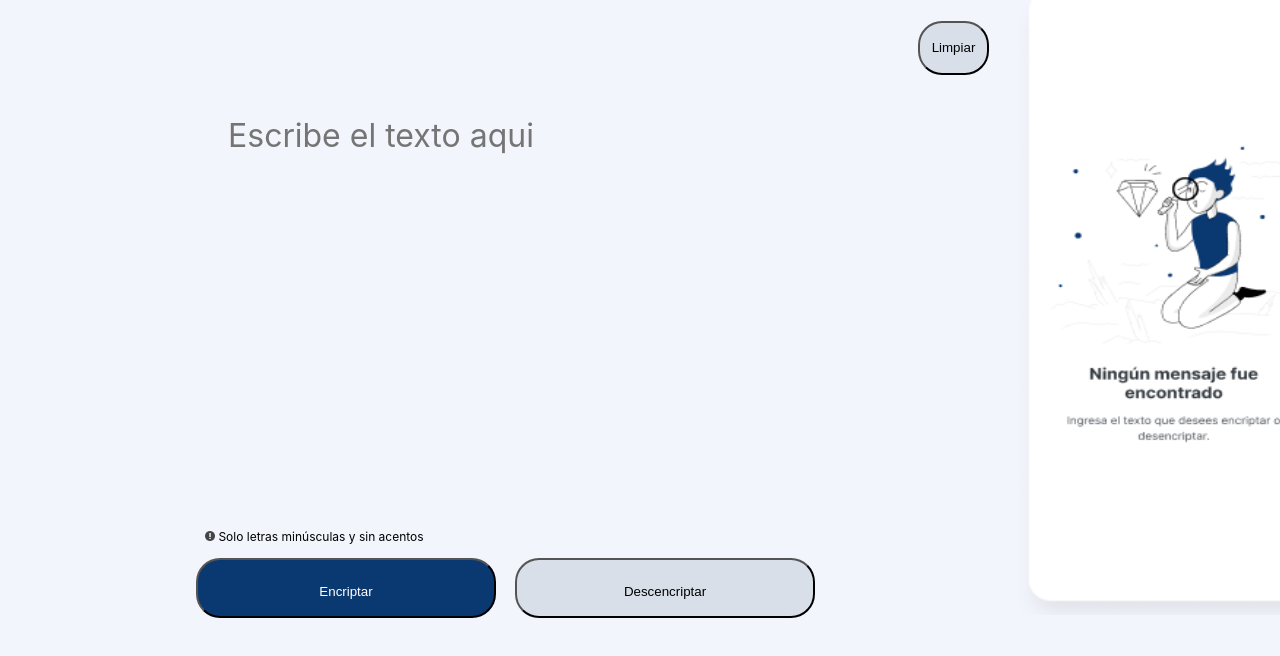
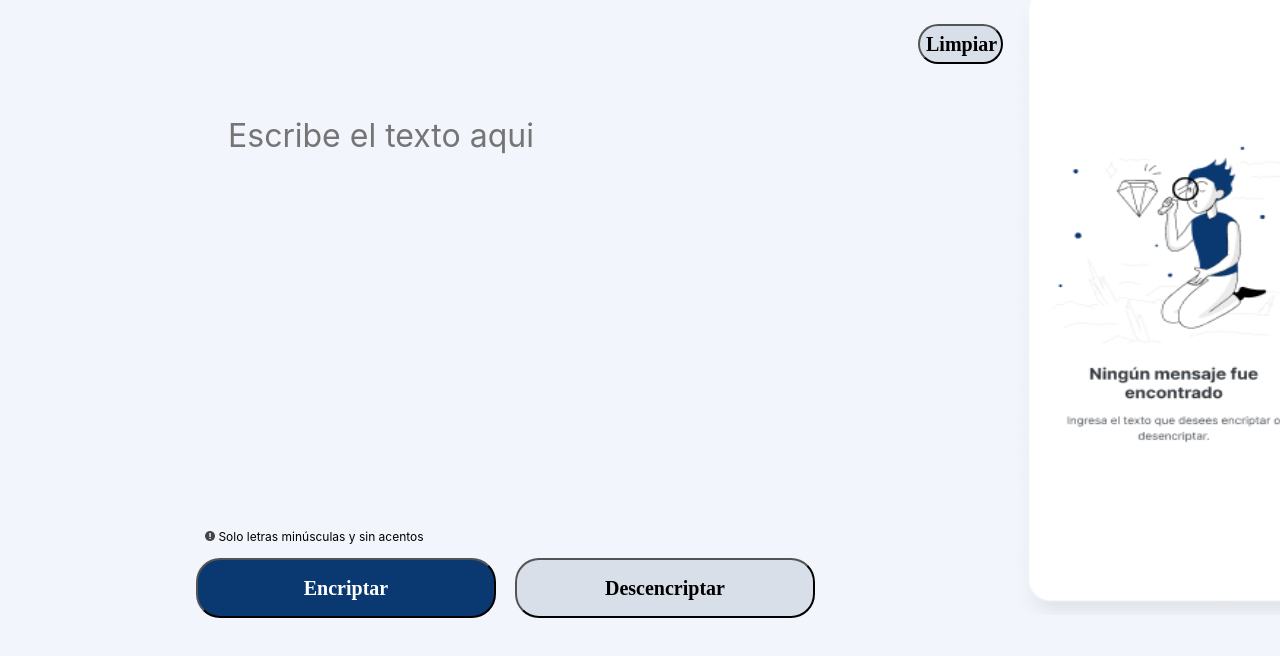
Before and after one commit to carlosedu1234/Encriptador, a plain HTML site: page index.html in a window 1280 px wide. Shown: the part 96-752 px from the top of the page. Drawn offline with Linux system fonts and the light colour scheme.

Commit message:
arreglo de estilos botones

```diff
--- a/estiloscss/ventana.css
+++ b/estiloscss/styleIndex.css
@@ -107,7 +107,6 @@ body {
   margin-left: 15px;
   left: 176px;
   top: -210px;
-  padding: 24px;
   gap: 8px;
   width: 300px;
   height: 60px;
@@ -115,8 +114,7 @@ body {
   border-radius: 24px;
   flex: none;
   color: white;
-  order: 0;
-  flex-grow: 0;
+
 }
 
 .botonesDes {
@@ -124,15 +122,12 @@ body {
   left: 176px;
   top: -210px;
   margin-left: 15px;
-  padding: 24px;
   gap: 8px;
   width: 300px;
   height: 60px;
   background: #d8dfe8;
   border-radius: 24px;
-  flex: none;
-  order: 0;
-  flex-grow: 0;
+
 }
 
 .botonCopiar {
@@ -140,15 +135,12 @@ body {
   left: 35px;
   top: 542px;
   margin-left: 15px;
-  padding: 10px;
   gap: 8px;
   width: 222px;
   height: 54px;
   background: #d8dfe8;
   border-radius: 24px;
-  flex: none;
-  order: 0;
-  flex-grow: 0;
+
 }
 
 .botonLimpiar {
@@ -156,15 +148,27 @@ body {
   left: 260px;
   top: -754px;
   margin-left: 15px;
-  padding: 10px;
   gap: 8px;
-  width: 71px;
-  height: 54px;
+  width: 85px;
+  height: 40px;
   background: #d8dfe8;
   border-radius: 24px;
-  flex: none;
-  order: 0;
-  flex-grow: 0;
+}
+
+.botonCopiar,.botonesDes,.botonLimpiar,.botonesEn{
+
+font-size: 20px;
+font-weight: bold;
+font-family: inherit;
+text-align: center;
+
+}
+
+.botonCopiar:hover,.botonesDes:hover,.botonLimpiar:hover,.botonesEn:hover{
+
+transition: 1s;
+transform: scale(1.1);
+
 }
 
 @media screen and (max-width: 480px) {
--- a/index.html
+++ b/index.html
@@ -4,7 +4,7 @@
     <meta charset="UTF-8" />
     <meta http-equiv="X-UA-Compatible" content="IE=edge" />
     <meta name="viewport" content="width=device-width, initial-scale=1.0" />
-    <link rel="stylesheet" href="estiloscss/ventana.css" />
+    <link rel="stylesheet" href="estiloscss/styleIndex.css" />
     <title>Encriptador</title>
   </head>
   <body>
```
